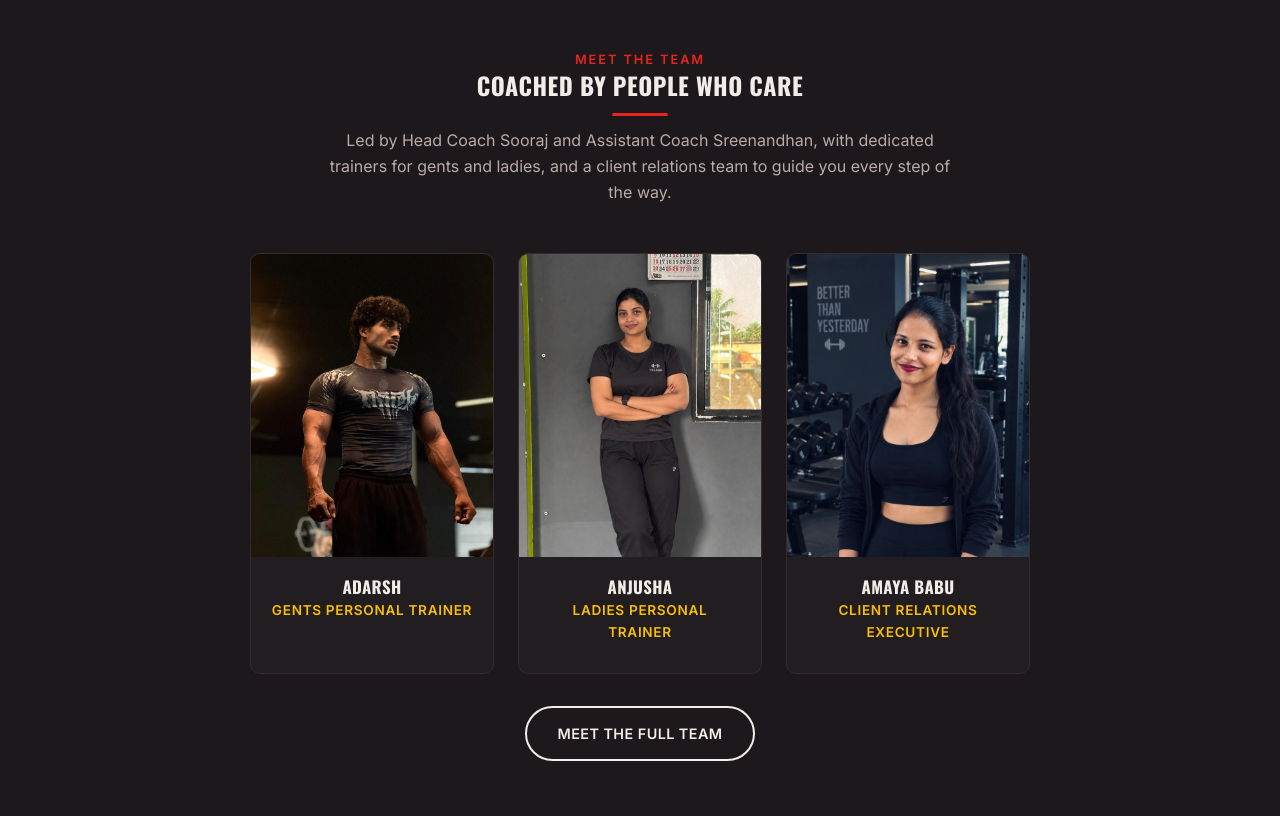
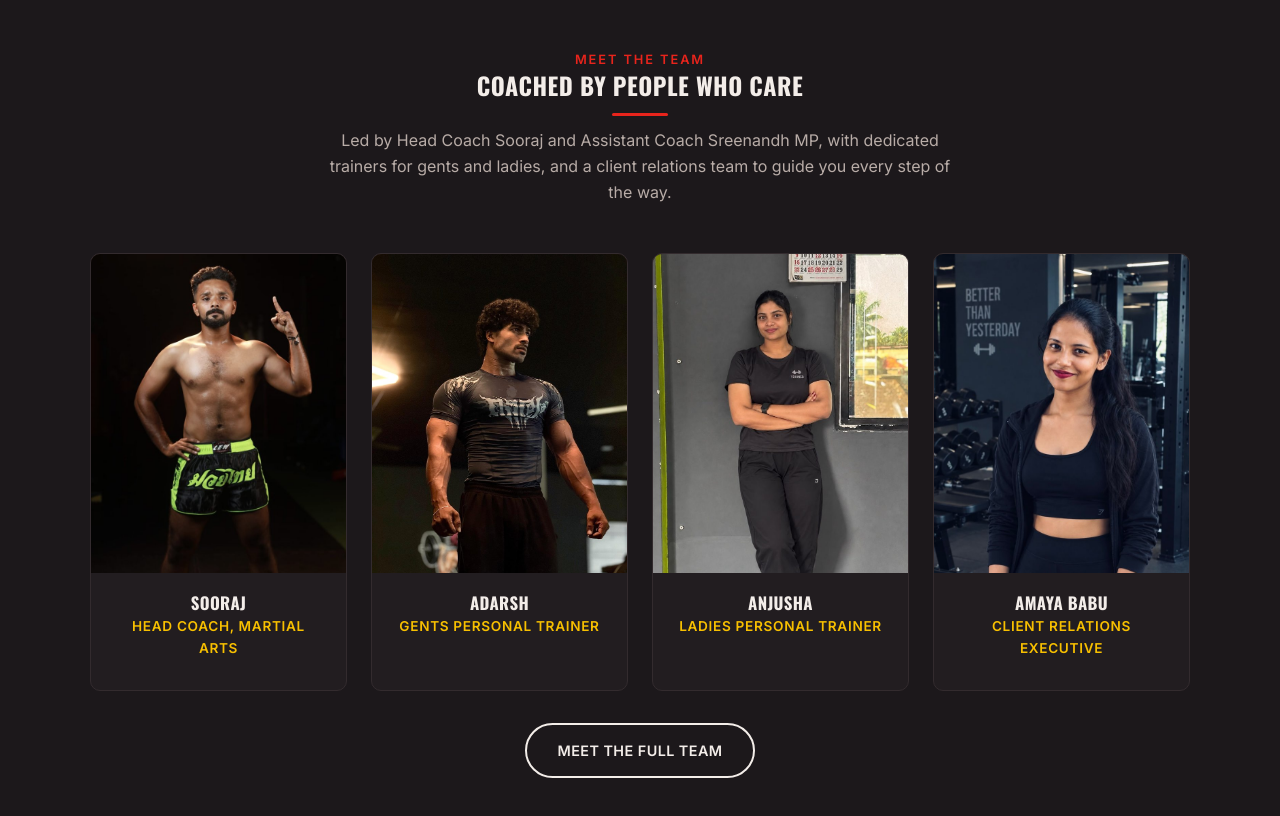
Before and after one commit to sreeragrv26/VolcanoFitandFight, a website: page index.html in a window 1280 px wide. Shown: the part 3040-3856 px from the top of the page. Drawn offline with nearby package versions, Linux system fonts and the light colour scheme.

Commit message:
Rename Sreenandhan to Sreenandh MP, add his and Sooraj's real photos
- Sreenandhan -> Sreenandh MP across trainers.html and index.html.
- Added real photos for both Sooraj (Head Coach) and Sreenandh MP
  (Assistant Coach), replacing the trophy/medal emoji placeholders.
- Added Sooraj to the homepage "Meet the Team" teaser alongside
  Adarsh, Anjusha, and Amaya.

Co-Authored-By: Claude Sonnet 5 <noreply@anthropic.com>
Claude-Session: https://claude.ai/code/session_01WG9P9DZfn2maWxMJYjWGLT

```diff
--- a/index.html
+++ b/index.html
@@ -160,9 +160,16 @@
     <div class="section-head">
       <span class="eyebrow">Meet the Team</span>
       <h2>Coached by people who care</h2>
-      <p>Led by Head Coach Sooraj and Assistant Coach Sreenandhan, with dedicated trainers for gents and ladies, and a client relations team to guide you every step of the way.</p>
+      <p>Led by Head Coach Sooraj and Assistant Coach Sreenandh MP, with dedicated trainers for gents and ladies, and a client relations team to guide you every step of the way.</p>
     </div>
-    <div class="grid grid-3" style="max-width: 780px; margin: 0 auto;">
+    <div class="grid grid-4">
+      <div class="person-card">
+        <div class="person-photo"><img src="images/sooraj.jpg" alt="Sooraj, Head Coach, Martial Arts"></div>
+        <div class="info">
+          <h3>Sooraj</h3>
+          <span class="role">Head Coach, Martial Arts</span>
+        </div>
+      </div>
       <div class="person-card">
         <div class="person-photo"><img src="images/adarsh.jpg" alt="Adarsh, Gents Personal Trainer"></div>
         <div class="info">
```
Also changed, not shown: trainers.html (+4 -4 lines), images/sooraj.jpg (added), images/sreenandh.jpg (added).
